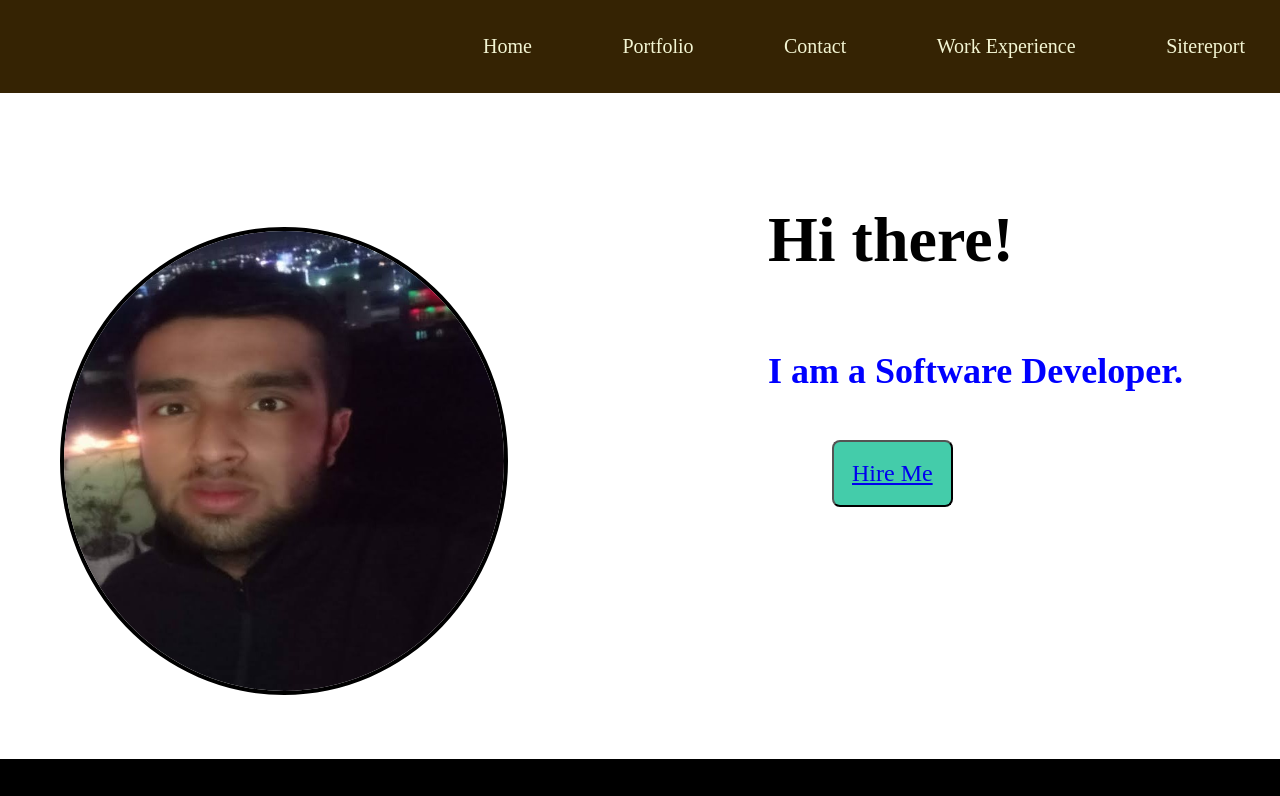
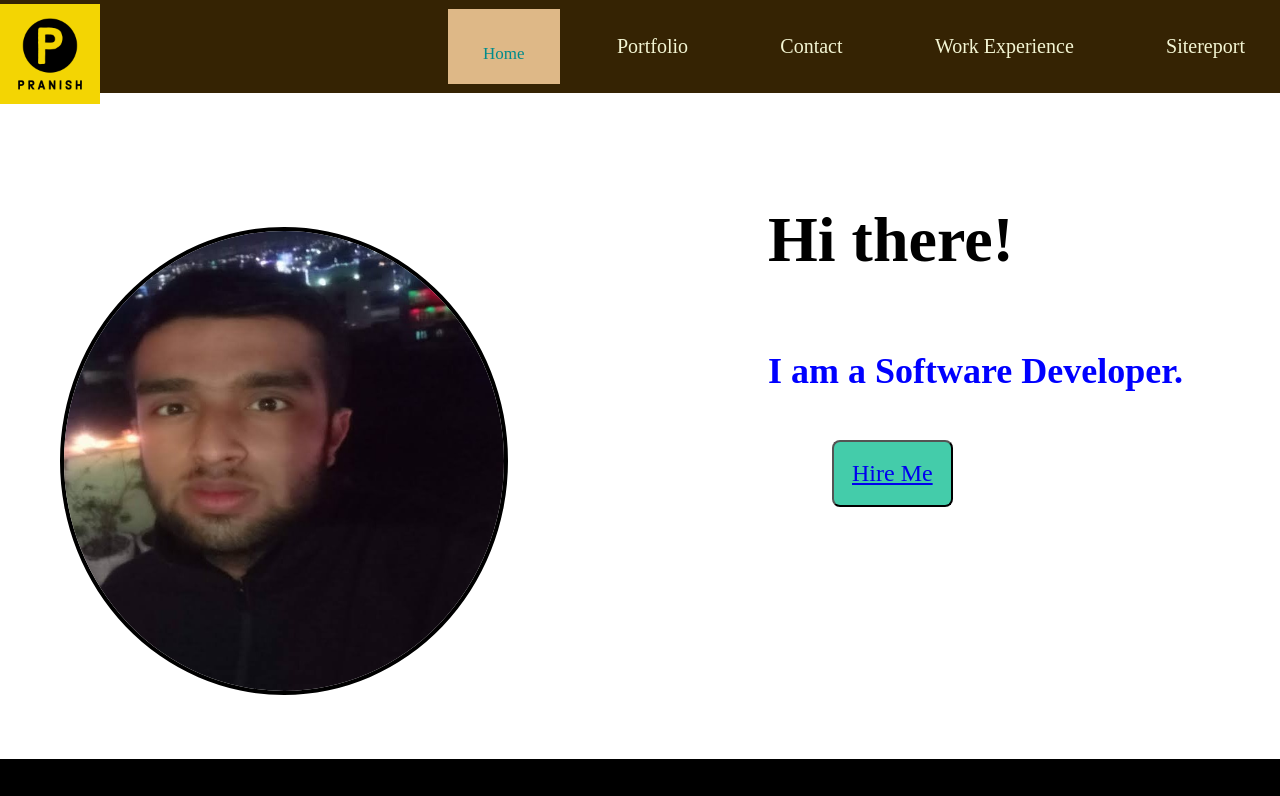
Before and after one commit to Pranish6145/Pranish6145CSY1018-Web-Development-Assignment-I-23834841Pranish-Chapagain-Project-Report, a plain HTML site: page index.html in a window 1280 px wide. In both pictures the pointer is over the link "Home". Shown: the top 796 px of the page. Drawn offline with Linux system fonts and the light colour scheme; a web font is replaced by a local one.

Commit message:
some important changes done

```diff
--- a/index.html
+++ b/index.html
@@ -10,6 +10,7 @@
 </head>
 <body>
     <nav class="Density">
+        <img src="Images/Pranish-logos.jpeg">
         <ul>
             <li><a href=index.html>Home</a></li>
             <li><a href=Portfolio.html>Portfolio</a></li>
--- a/style.css
+++ b/style.css
@@ -11,6 +11,13 @@ body {
     overflow:hidden;
     width: 100%;
 
+}
+.Density img {
+    width:100px;
+    height: 100px;
+    position: absolute;
+    bottom:87%;
+    left:0%;
 }
 .Density ul {
     list-style-type: none;
@@ -33,6 +40,15 @@ body {
     border-color: darkcyan;
     font-size:20px;
     margin:0px;
+}
+.Density li a:hover {
+    background-color: burlywood;
+    color: darkcyan;
+    font-size: 17px;
+    height:5px;
+    top:0;
+    z-index: 0;
+
 }
 .Hockey {
     padding:37px;
```
Also changed, not shown: Images/Pranish-logos.jpeg (added), Images/logo.png.png (added).
